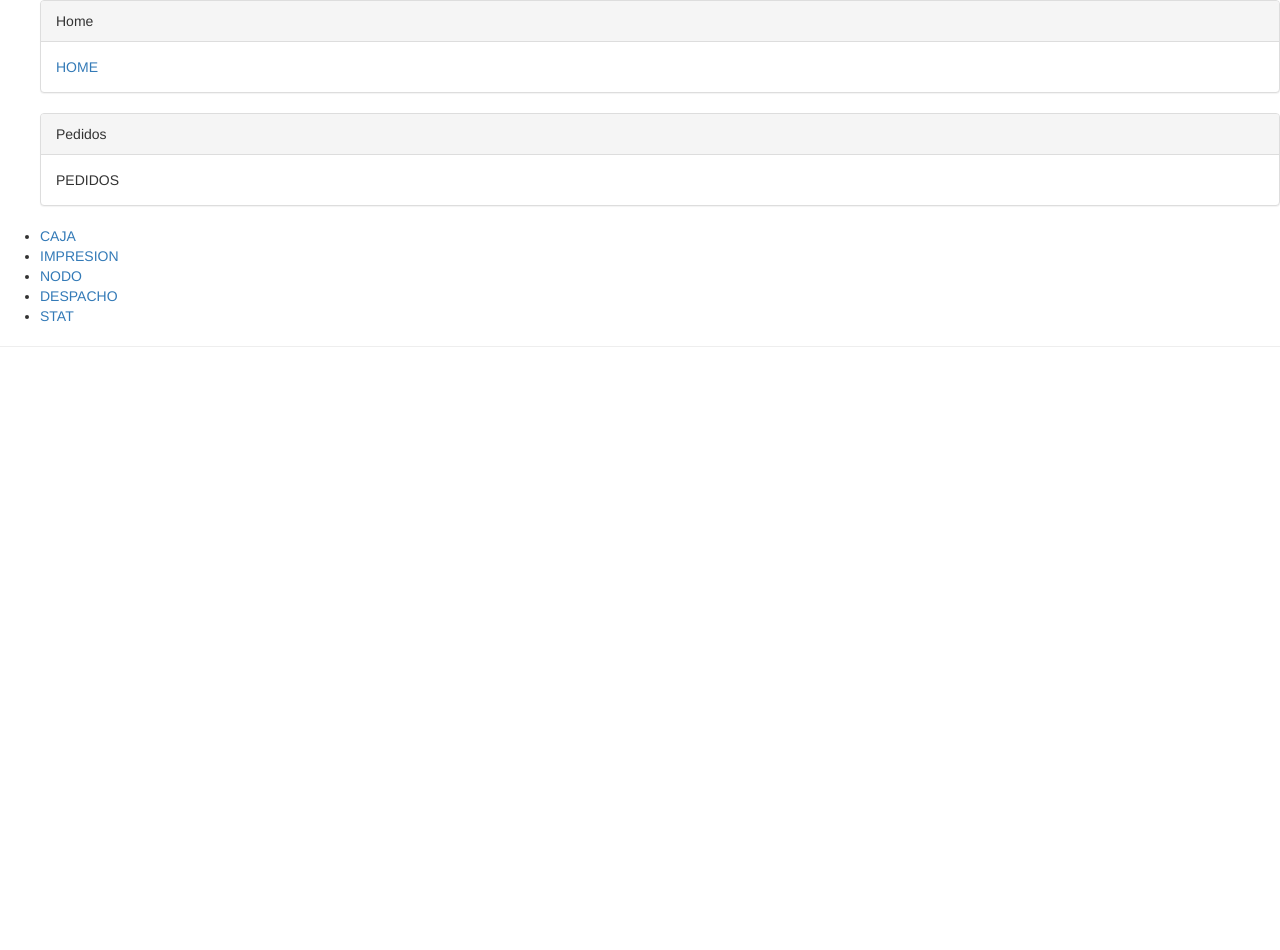
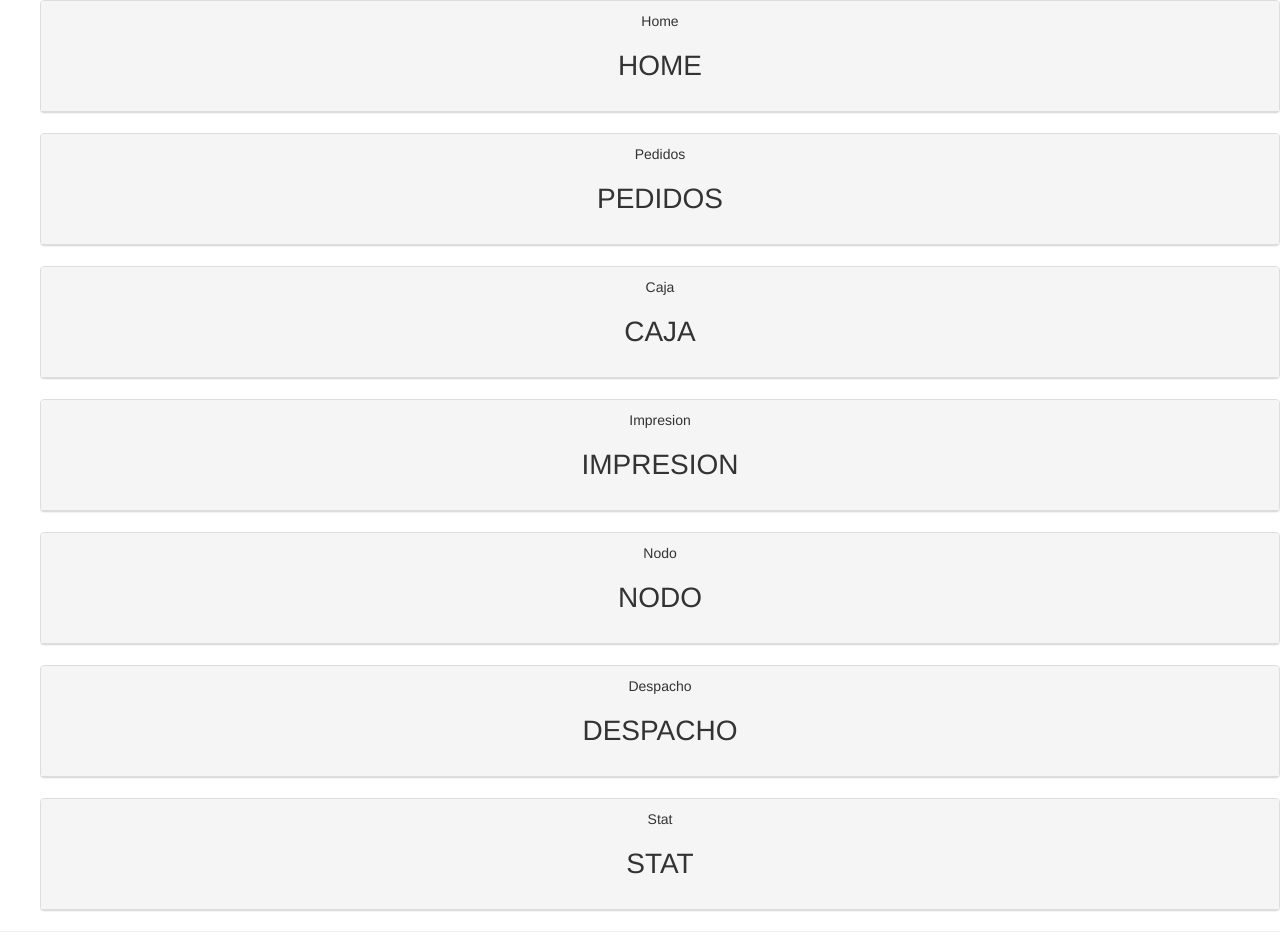
Before and after one commit to IrvinSanchez14/nuevoPventa, a React (Create React App) app in the folder frontend/: page /STAT in a window 1280 px wide. Before the commit the page ends 800 px from the top, so only its background shows below. Built offline with nearby package versions, Linux system fonts and the light colour scheme; what redux-immutable would draw is missing.

Commit message:
diseno de menu principal

```diff
--- a/frontend/src/components/box/index.js
+++ b/frontend/src/components/box/index.js
@@ -7,12 +7,15 @@ const styles = {
     borderColor: '#ddd',
   },
   boxHead: {
-    color: '#333',
-    backgroundColor: '#f5f5f5',
+    textAlign: 'center',
     borderColor: '#ddd',
+    ':hover': {
+      background: '#bdc3c7',
+    },
   },
   boxBody: {
-    padding: '15px',
+    fontSize: '2em',
+    textAlign: 'center',
   }
 }
 
@@ -23,20 +26,23 @@ export class Box extends React.Component {
       <div
         id="box-default"
         className="panel panel-default"
+        style={styles.boxDefault}
       >
         <div
           id="box-head"
           className="panel-heading"
+          style={styles.boxHead}
         >
           {this.props.headTitle}
-        </div>
         <div
           id="box-body"
           className="panel-body"
           onClick={this.props.onClick}
+          style={styles.boxBody}
         >
           {this.props.text}
         </div>
+       </div>
       </div>
     );
     return box;
--- a/frontend/src/containers/App/index.js
+++ b/frontend/src/containers/App/index.js
@@ -1,6 +1,12 @@
 import React from "react";
 import { BrowserRouter as Router, Route, Link } from "react-router-dom";
 import Box from '../../components/box';
+
+const styles = {
+  link: {
+    textDecoration: 'none',
+  },
+}
 
 export class Raiz extends React.Component {
 
@@ -9,51 +15,77 @@ prueba = (e) => {
   window.location.href = "/"
 }
 
+
 render () {
+  console.log('this.props',this.props);
   return (
     <Router>
       <div>
         <ul>
-          <Link to="/">
+          <Link to="/" style={styles.link}>
             <Box
               headTitle="Home"
               text="HOME"
             />
           </Link>
+          <Link to="/PEDIDOS" style={styles.link}>
             <Box
               headTitle="Pedidos"
               text="PEDIDOS"
             />
-          <li>
-            <Link to="/CAJA">CAJA</Link>
-          </li>
-          <li>
-            <Link to="/IMPRESION">IMPRESION</Link>
-          </li>
-          <li>
-            <Link to="/NODO">NODO</Link>
-          </li>
-          <li>
-            <Link to="/DESPACHO">DESPACHO</Link>
-          </li>
-          <li>
-            <Link to="/STAT">STAT</Link>
-          </li>
+          </Link>
+          <Link to="/CAJA" style={styles.link}>
+            <Box
+              headTitle="Caja"
+              text="CAJA"
+            />
+          </Link>
+          <Link to="/IMPRESION" style={styles.link}>
+            <Box
+              headTitle="Impresion"
+              text="IMPRESION"
+            />
+          </Link>
+          <Link to="/NODO" style={styles.link}>
+            <Box
+              headTitle="Nodo"
+              text="NODO"
+            />
+          </Link>
+          <Link to="/DESPACHO" style={styles.link}>
+            <Box
+              headTitle="Despacho"
+              text="DESPACHO"
+            />
+          </Link>
+          <Link to="/STAT" style={styles.link}>
+            <Box
+              headTitle="Stat"
+              text="STAT"
+            />
+          </Link>
         </ul>
 
         <hr />
-
-        <Route exact path="/"  />
-        <Route path="/PEDIDOS"  />
-        <Route path="/CAJA"  />
-        <Route exact path="/IMPRESION"  />
-        <Route path="/NODO"  />
-        <Route path="/DESPACHO"  />
-        <Route path="/STAT"  />
+          <Route path="/"  />
+          <Route path="/PEDIDOS" component={Gallery} />
+          <Route path="/CAJA"  />
+          <Route exact path="/IMPRESION"  />
+          <Route path="/NODO"  />
+          <Route path="/DESPACHO"  />
+          <Route path="/STAT"  />
       </div>
     </Router>
     );
   }
 }
 
+function Gallery() {
+  return (
+    <div>
+      <span>hola</span>
+    </div>
+  );
+}
+
 export default Raiz;
```
